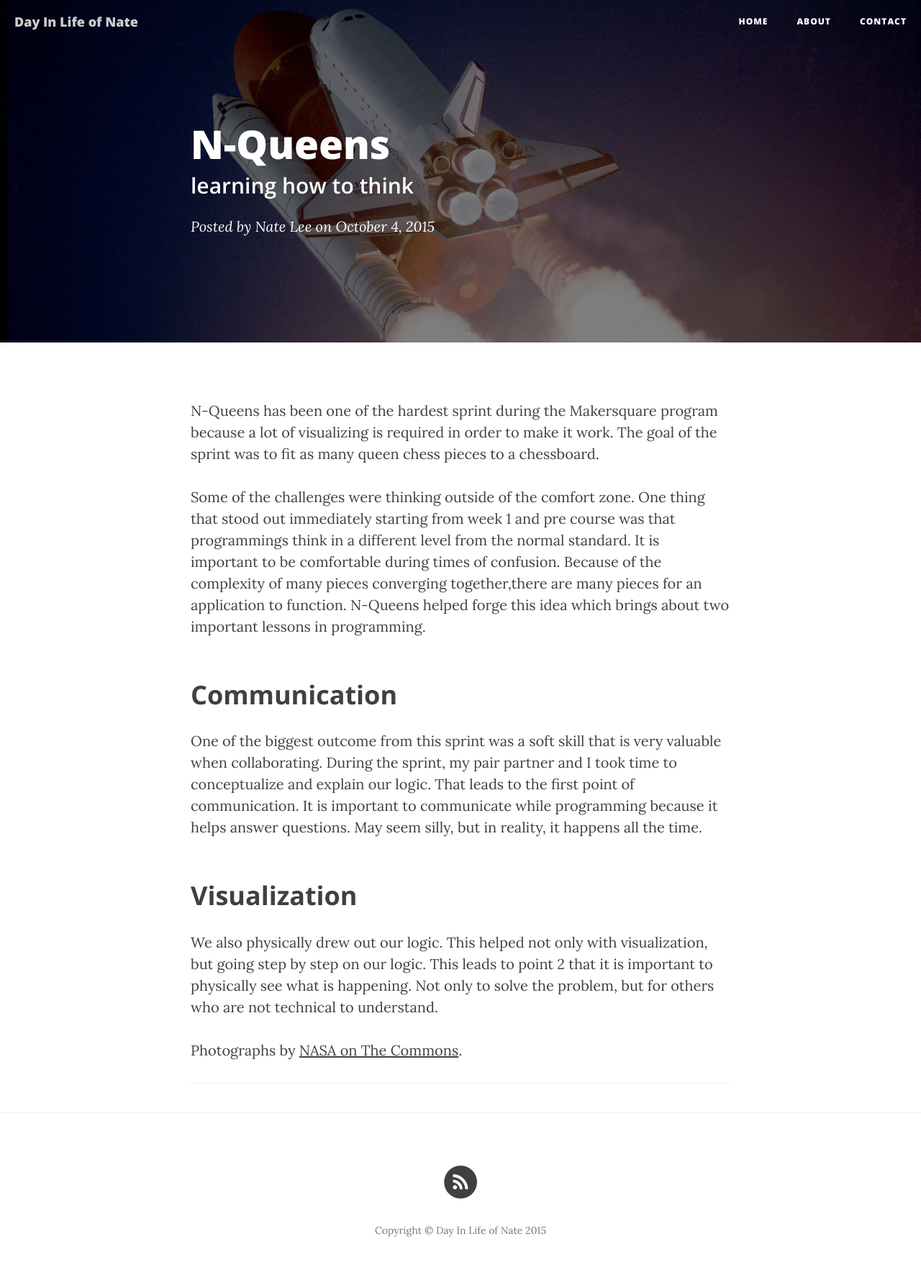
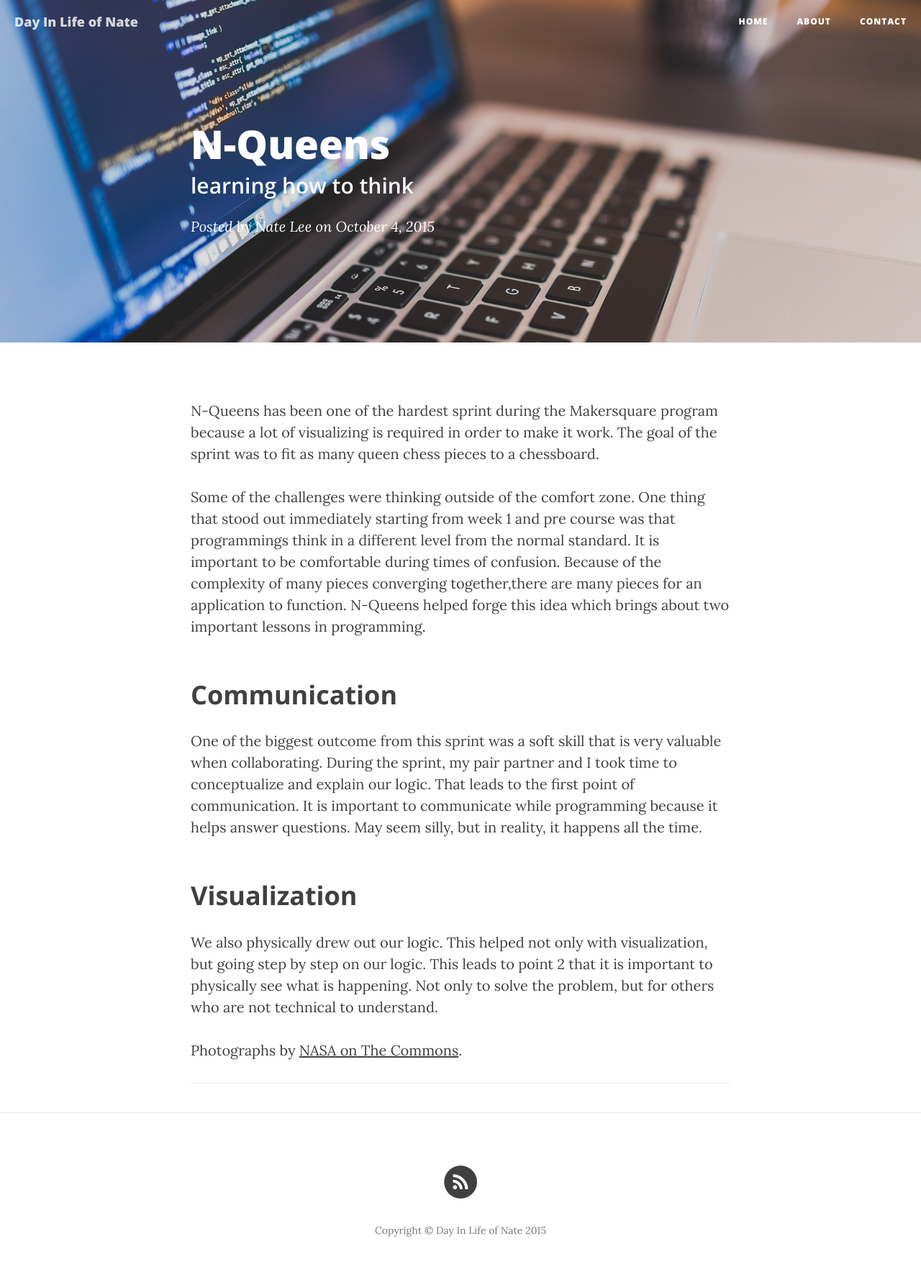
Before and after one commit to natejlee/blog, a Jekyll site: the page built from _posts/2015-10-04-N-Queens.markdown, in a window 1280 px wide. Shown: the whole page at 72% size. Built offline with Jekyll 4.4.1, drawn with Linux system fonts in a browser that asks for light colours; nearby versions of some CDN libraries.

Commit message:
added images for background banner

```diff
--- a/_posts/2015-10-04-N-Queens.markdown
+++ b/_posts/2015-10-04-N-Queens.markdown
@@ -4,7 +4,7 @@ title:      "N-Queens"
 subtitle:   "learning how to think"
 date:       2015-10-04 12:00:00
 author:     "Nate Lee"
-header-img: "img/post-bg-01.jpg"
+header-img: "img/coding-bg.jpg"
 ---
 
 <p>N-Queens has been one of the hardest sprint during the Makersquare program because a lot of visualizing is required in order to make it work. The goal of the sprint was to fit as many queen chess pieces to a chessboard.</p>
```
Also changed, not shown: img/coding-bg.jpg (added).
